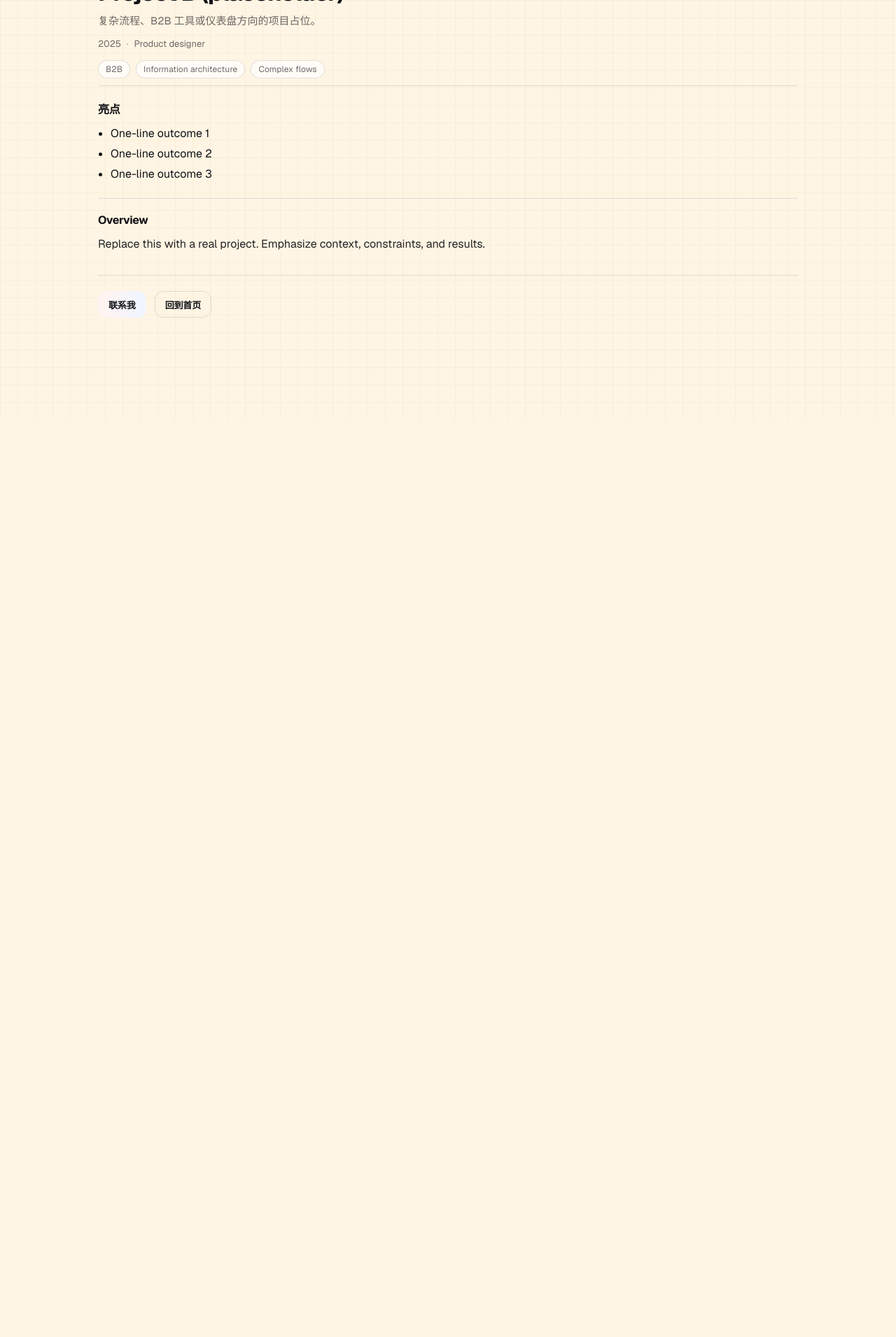
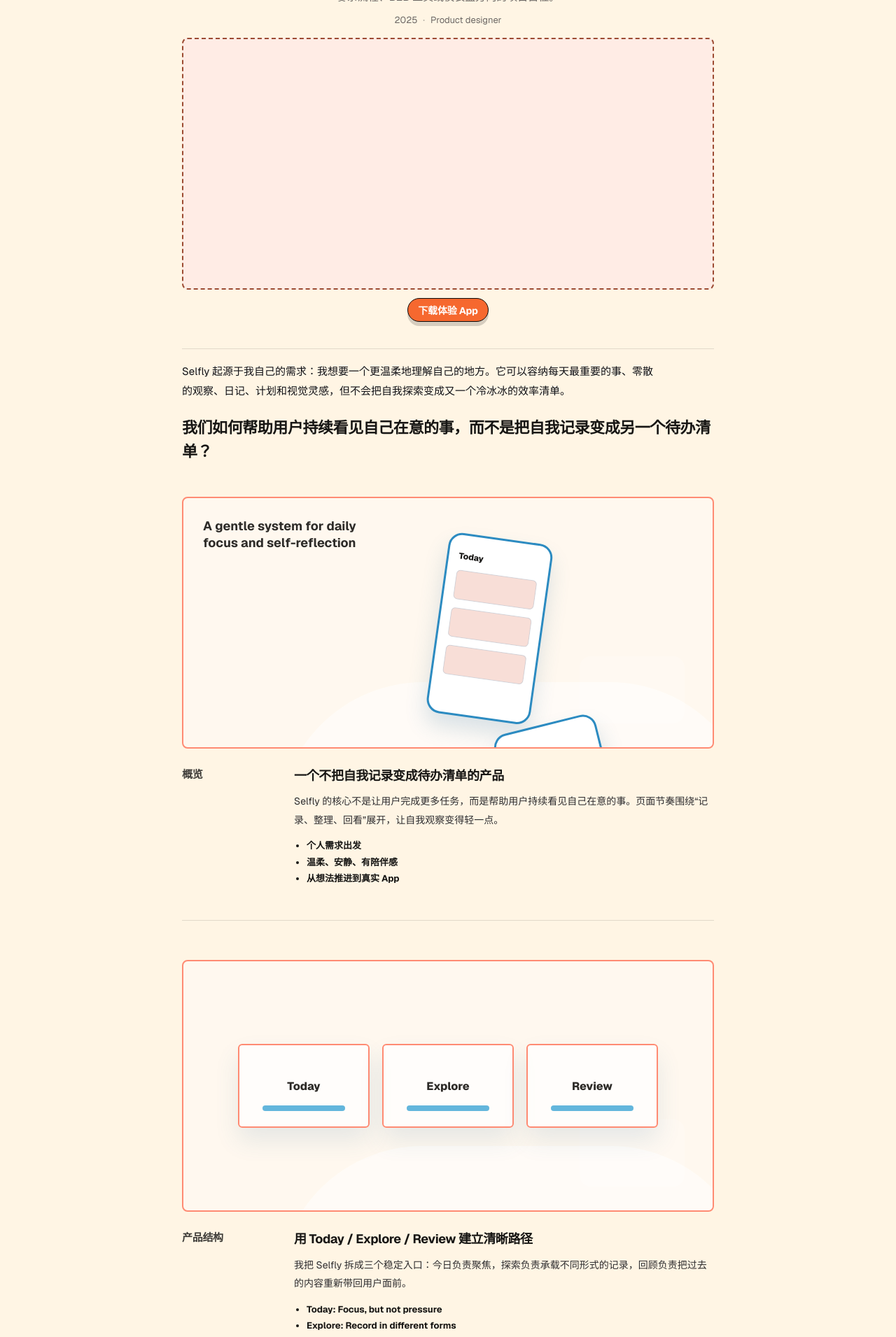
Before and after one commit to jaemin17/jaemin-portfolio, a Next.js app: page /projects/project-b in a window 1280 px wide. Shown: the part 200-2111 px from the top of the page at 70% size. Before the commit the page ends 800 px from the top, so only its background shows below. Built offline with nearby package versions, Linux system fonts and the light colour scheme.

Commit message:
Polish project case-study copy and detail page presentation.
This updates the Selfly narrative and aligns project-page CTAs with sticker-style buttons while simplifying the detail layout for cleaner reading and comparison.

```diff
--- a/src/app/globals.css
+++ b/src/app/globals.css
@@ -120,3 +120,34 @@
 button.buttonGhost {
   cursor: pointer;
 }
+
+.buttonSticker {
+  display: inline-flex;
+  align-items: center;
+  height: 34px;
+  padding: 0 14px;
+  border-radius: 999px;
+  border: 1px solid #0b0b0b;
+  box-shadow: 0 6px 0 rgba(0, 0, 0, 0.16);
+  color: #ffffff;
+  font-size: 14px;
+  font-weight: 700;
+  letter-spacing: -0.01em;
+  transform: translateZ(0);
+  backface-visibility: hidden;
+  -webkit-backface-visibility: hidden;
+  transition: transform 150ms ease, box-shadow 150ms ease;
+}
+
+.buttonSticker:hover {
+  transform: translate3d(0, -4px, 0);
+  box-shadow: 0 9px 0 rgba(0, 0, 0, 0.14);
+}
+
+.buttonStickerOrange {
+  background: #f6682f;
+}
+
+.buttonStickerBlue {
+  background: #2f7bff;
+}
--- a/src/app/projects/[slug]/page.tsx
+++ b/src/app/projects/[slug]/page.tsx
@@ -94,17 +94,10 @@
   }
 
   return (
-    <>
+    <div className={styles.pagePlain}>
       <SiteHeader />
       <main className={styles.main}>
-        <div className={styles.top}>
-          <Link className="buttonGhost" href="/#project">
-            ← 返回项目列表
-          </Link>
-        </div>
-
         <header className={featured ? styles.featuredHero : styles.header}>
-          {featured ? <p className={styles.eyebrow}>{featured.eyebrow}</p> : null}
           <h1 className={styles.title}>{project.title}</h1>
           <p className={styles.subtitle}>{project.subtitle}</p>
           <div className={styles.meta}>
@@ -114,17 +107,11 @@
             </span>
             <span className={styles.metaItem}>{project.role}</span>
           </div>
-          <div className={styles.tags} aria-label="标签">
-            {project.tags.map((t) => (
-              <span key={t} className="chip">
-                {t}
-              </span>
-            ))}
-          </div>
           {featured?.appDownloadUrl ? (
             <div className={styles.headerCta}>
+              <div className={styles.appPreviewPlaceholder} aria-hidden="true" />
               <a
-                className="buttonPrimary"
+                className="buttonSticker buttonStickerOrange"
                 href={featured.appDownloadUrl}
                 target="_blank"
                 rel="noreferrer"
@@ -201,7 +188,7 @@
         ))}
 
         <footer className={styles.footer}>
-          <Link className="buttonPrimary" href="/#where">
+          <Link className="buttonSticker buttonStickerBlue" href="/#where">
             联系我
           </Link>
           <Link className="buttonGhost" href="/">
@@ -209,6 +196,6 @@
           </Link>
         </footer>
       </main>
-    </>
+    </div>
   );
 }
--- a/src/app/projects/[slug]/project.module.css
+++ b/src/app/projects/[slug]/project.module.css
@@ -1,3 +1,8 @@
+.pagePlain {
+  min-height: 100vh;
+  background: var(--bg);
+}
+
 .main {
   max-width: 1040px;
   margin: 0 auto;
@@ -51,6 +56,17 @@
 .headerCta {
   margin-top: 16px;
   display: flex;
+  flex-direction: column;
+  align-items: center;
+  gap: 12px;
+}
+
+.appPreviewPlaceholder {
+  width: min(100%, 760px);
+  min-height: 360px;
+  border-radius: 8px;
+  border: 2px dashed color-mix(in oklab, var(--accentA) 60%, #1a1a1a);
+  background: color-mix(in oklab, var(--accentA) 14%, white);
 }
 
 .section {
--- a/src/components/SiteHeader.tsx
+++ b/src/components/SiteHeader.tsx
@@ -14,7 +14,7 @@
         </div>
 
         <nav className={styles.nav} aria-label="主导航">
-          <a className={styles.link} href={portfolioDownloadUrl} target="_blank" rel="noreferrer">
+          <a className="buttonSticker buttonStickerOrange" href={portfolioDownloadUrl} target="_blank" rel="noreferrer">
             下载简历
           </a>
         </nav>
--- a/src/content/projects.ts
+++ b/src/content/projects.ts
@@ -39,16 +39,124 @@
 export const projects: Project[] = [
   {
     slug: "selfly-ios-app",
-    title: "Selfly：从 0 到 1 设计并开发一款有温度的自我记录 App",
-    subtitle: "一款用于每日聚焦、自我记录和轻量回顾的 iOS App。",
+    title: "Selfly｜从 0 到 1 的自我探索记录 App",
+    subtitle: "",
     timeframe: "2025–2026",
-    role: "Solo product designer & iOS developer",
+    role: "Solo Product Designer & iOS Developer",
     tags: ["UX Design", "Product Design", "iOS", "SwiftUI", "0→1"],
     highlights: [
-      "从个人真实需求出发，把“更温柔地理解自己”转化为 Today / Explore / Review 的产品结构。",
-      "设计 Top 3、模块化记录和卡片式回顾，让自我记录不变成另一个待办清单。",
-      "独立完成 SwiftUI、SwiftData、iCloud 同步、订阅和多语言等真实 App 落地工作。",
+      "负责从产品定位、体验设计到 SwiftUI 开发与 App Store 上线的完整过程。",
+      "用 Today / Explore / Review 三个入口建立“当下-记录-回看”的清晰节奏。",
+      "通过 Top 3、模块化记录与低压力回顾，降低自我记录的使用负担。",
     ],
+    featured: {
+      eyebrow: "Featured UX Case Study",
+      origin:
+        "Selfly 起源于我自己的需求。我尝试过很多待办、笔记和日记产品，但它们大多围绕“完成更多事情”展开，记录久而久之也会变成压力。我想做的不是另一个效率工具，而是一个更轻、更安静、更像陪伴的记录产品：帮助用户整理状态、看见真正重要的事、留下零散但真实的想法，并在混乱生活里重新连接自己。",
+      problem:
+        "我们如何帮助用户持续看见自己真正关心的东西，而不是被“效率系统”进一步推着走？",
+      visualLabel: "App experience map",
+      visualNotes: ["Today · Focus", "Explore · Record", "Review · Return"],
+      strategy: [
+        {
+          title: "今日",
+          principle: "Focus, but not pressure",
+          description:
+            "Today 页负责帮助用户聚焦真正重要的事情。这里不是无限任务列表，而是一个更克制、低压力的每日入口。",
+        },
+        {
+          title: "探索",
+          principle: "Record in different forms",
+          description:
+            "Explore 承载不同形式的表达：清单、日记、计划、图册与灵感记录。记录方式应贴近内容本身，而不是强迫所有内容进入同一种结构。",
+        },
+        {
+          title: "回顾",
+          principle: "Return to yourself",
+          description:
+            "Review 不是统计中心，而是重新回到过去的入口。用户可以轻松翻看记录内容，重新连接自己的状态、情绪与想法。",
+        },
+      ],
+      uxDecisions: [
+        "Today 页最终只保留 Top 3、完成反馈和最轻量的任务结构，弱化无限待办和复杂计划系统。",
+        "模块化记录不是追求“无限自由”，而是为不同内容提供“刚刚好的容器”，兼顾自由表达与可持续记录。",
+        "Review 刻意弱化 KPI 感与连续性焦虑，采用卡片式结构和更轻的浏览节奏，避免回顾再次变成压力。",
+        "“温柔感”来自系统设计：更低信息密度、更克制结构、更安静节奏、更轻反馈与更多留白。",
+      ],
+      implementation: [
+        "独立完成 SwiftUI 界面实现，确保设计体验在真实交互中成立。",
+        "基于 SwiftData 建立记录与回顾相关的数据模型，并实现数据迁移与重置。",
+        "完成 iCloud 同步、StoreKit 订阅、多语言支持，以及 App Store 提交与审核处理。",
+      ],
+      reflection: [
+        "Selfly 让我重新理解了“产品感觉”：它不是某一个功能，而是大量细微判断的累积。",
+        "对于自我记录类产品，用户是否愿意长期回来，不取决于功能数量，而取决于是否感到安全、放松、被理解并愿意停留。",
+        "这个项目也训练了我从模糊感受出发，逐步拆解问题、建立产品判断、完成设计取舍，并最终把它推进成真实可上线的产品。",
+      ],
+      appDownloadUrl: "https://apps.apple.com/cn/app/selfly%E6%97%A5%E8%AE%B0/id6762545235",
+      visualSections: [
+        {
+          label: "项目背景",
+          title: "我想做的，不是另一个效率工具",
+          body: "我希望 Selfly 帮助用户整理状态、看见真正重要的事，并保留那些零散但真实的想法。它不以“完成更多”为目标，而是让用户在生活里重新找到和自己的连接。",
+          notes: ["从个人真实需求出发", "反对记录被效率化", "更轻、更安静、更像陪伴"],
+          visual: "overview",
+        },
+        {
+          label: "产品定位与结构",
+          title: "Selfly 不想管理用户，而是陪伴用户",
+          body: "我把产品拆成 Today / Explore / Review 三个长期稳定入口，分别对应当下、记录、回看。它们不是复杂信息层级，而是帮助用户持续看见自己关心事物的清晰节奏。",
+          notes: ["Today: Focus, but not pressure", "Explore: Record in different forms", "Review: Return to yourself"],
+          visual: "structure",
+        },
+        {
+          label: "关键决策 01",
+          title: "为什么 Today 页只保留 Top 3",
+          body: "首页如果同时容纳更多待办、计划与快速记录，很快就会回到传统任务管理器。最终我只保留 Top 3、完成反馈和最轻任务结构，用克制换取聚焦与低压力体验。",
+          notes: ["弱化无限待办", "弱化高密度信息", "限制本身就是设计"],
+          visual: "focus",
+        },
+        {
+          label: "关键决策 02",
+          title: "为什么记录需要不同容器",
+          body: "真实生活中的内容形态不同：有些是一句话，有些需要长文整理，有些更偏视觉表达。Selfly 通过清单、计划、日记、图册、灵感模板和自定义模块，让用户按内容本身选择记录方式。",
+          notes: ["自由记录但不失序", "给内容匹配容器", "支持长期坚持"],
+          visual: "modules",
+        },
+        {
+          label: "关键决策 03",
+          title: "为什么 Review 不做成数据中心",
+          body: "我刻意弱化连续打卡、完成统计和趋势分析带来的焦虑，让回顾更像翻旧笔记：轻松浏览过去的自己，并重新理解曾经在意的事。",
+          notes: ["弱化 KPI 感", "卡片式结构", "低压力回看节奏"],
+          visual: "review",
+        },
+        {
+          label: "从设计到真实产品",
+          title: "把体验真正做成可上线的 App",
+          body: "除了产品设计，我也独立完成 iOS 开发与上线过程，包括 SwiftUI、SwiftData、iCloud 同步、StoreKit、多语言、数据迁移与重置，以及 App Store 提交流程。",
+          notes: ["温柔感是系统设计", "真实环境细节决定体验", "设计与工程一体化落地"],
+          visual: "build",
+        },
+      ],
+    },
+    sections: [
+      {
+        title: "项目说明",
+        paragraphs: [
+          "Selfly 是一个帮助用户每日聚焦、自我记录与长期回看的 iOS 产品。",
+          "我负责了从产品定位、体验设计到 SwiftUI 开发与 App Store 上线的完整过程。",
+        ],
+      },
+    ],
+  },
+  {
+    slug: "project-b",
+    title: "Project B (placeholder)",
+    subtitle: "复杂流程、B2B 工具或仪表盘方向的项目占位。",
+    timeframe: "2025",
+    role: "Product designer",
+    tags: ["B2B", "Information architecture", "Complex flows"],
+    highlights: ["One-line outcome 1", "One-line outcome 2", "One-line outcome 3"],
     featured: {
       eyebrow: "Featured UX case study",
       origin:
@@ -148,21 +256,6 @@
     ],
   },
   {
-    slug: "project-b",
-    title: "Project B (placeholder)",
-    subtitle: "复杂流程、B2B 工具或仪表盘方向的项目占位。",
-    timeframe: "2025",
-    role: "Product designer",
-    tags: ["B2B", "Information architecture", "Complex flows"],
-    highlights: ["One-line outcome 1", "One-line outcome 2", "One-line outcome 3"],
-    sections: [
-      {
-        title: "Overview",
-        paragraphs: ["Replace this with a real project. Emphasize context, constraints, and results."],
-      },
-    ],
-  },
-  {
     slug: "project-c",
     title: "Project C (placeholder)",
     subtitle: "品牌叙事、视觉探索或概念项目方向的占位。",
```
